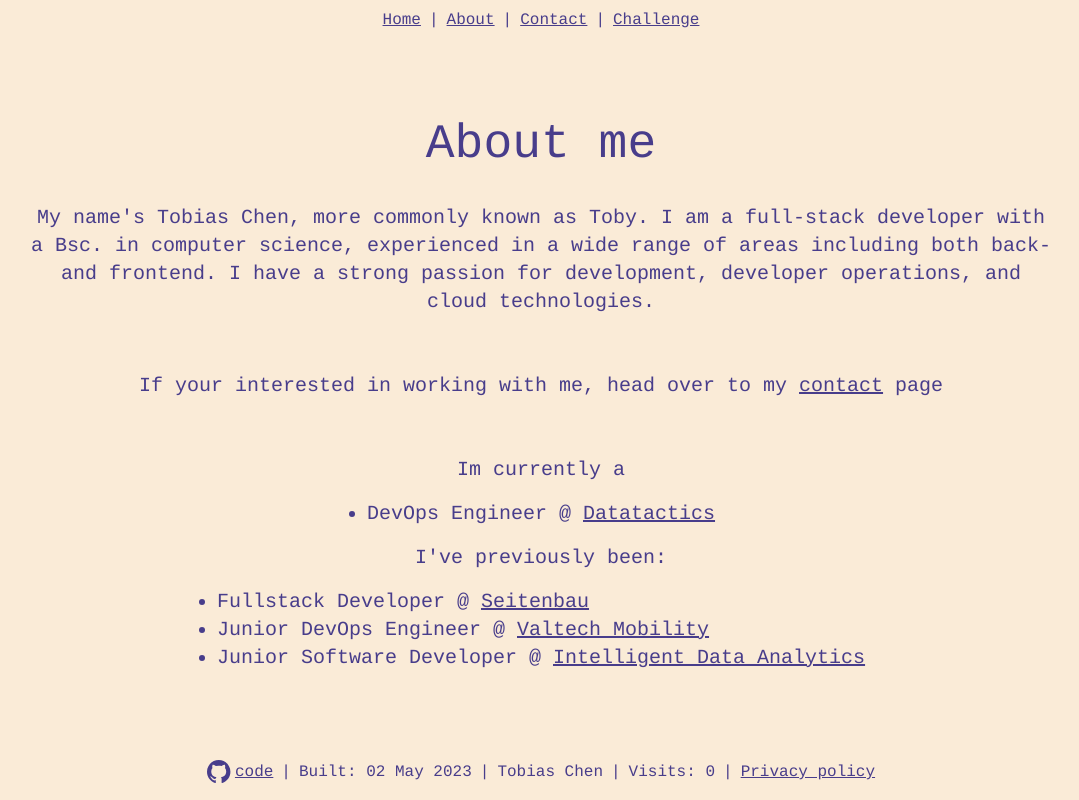
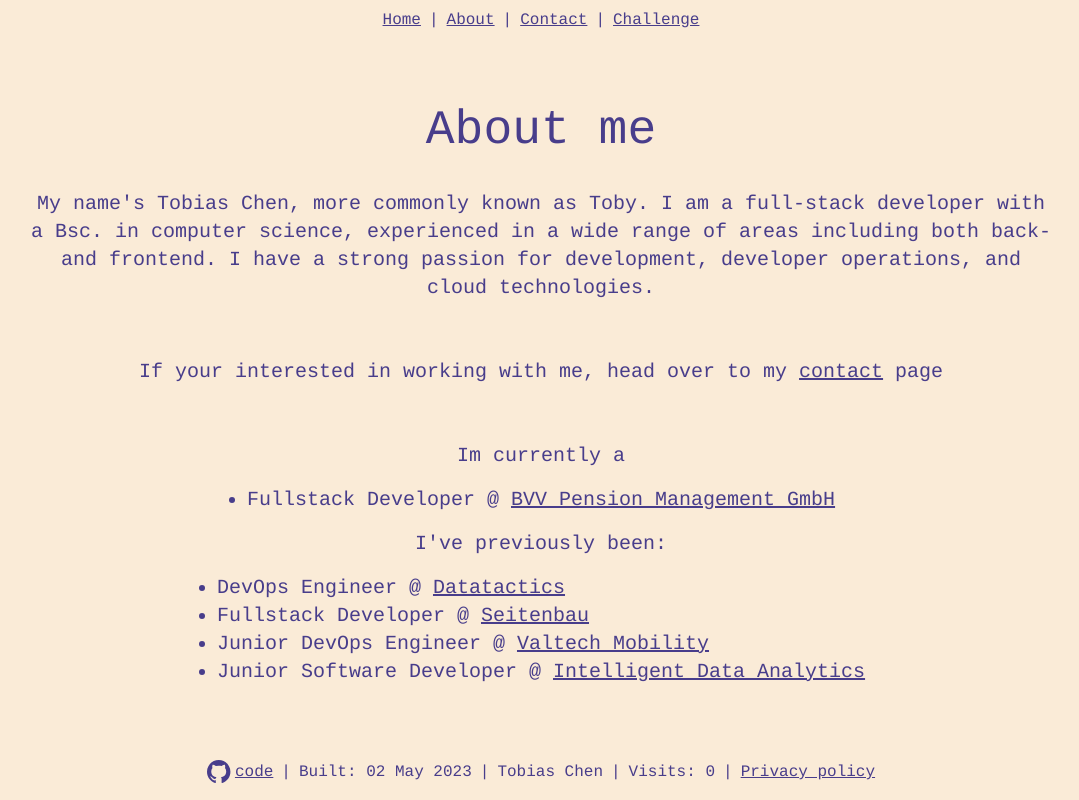
Before and after one commit to TobiasChen/toby-homepage, a React (Vite) app: page /about in a window 1280 px wide. Shown: the whole page, without its empty margins (99-1178 px from the left). Built offline with nearby package versions, Linux system fonts and the light colour scheme; no server answers.

Commit message:
Updated CV

```diff
--- a/src/About.tsx
+++ b/src/About.tsx
@@ -10,21 +10,74 @@ export default function About(prop: { title: string }) {
   return (
     <div className="main flex flex-col justify-center gap-4 grow max-w-5xl ml-12 mr-12">
       <p className=" text-5xl text-center mb-5 font-normal">About me</p>
-      <p className=" text-xl text-center mb-10">My name's Tobias Chen, more commonly known as Toby. I am a full-stack developer with a Bsc. in computer science, experienced in a wide range of areas including both back- and frontend. I have
-       a strong passion for development,  developer operations, and cloud technologies.</p>
-      <p className=" text-xl text-center mb-10">If your interested in working with me, head over to my <Link to={"/contact"}>contact</Link> page</p>
+      <p className=" text-xl text-center mb-10">
+        My name's Tobias Chen, more commonly known as Toby. I am a full-stack
+        developer with a Bsc. in computer science, experienced in a wide range
+        of areas including both back- and frontend. I have a strong passion for
+        development, developer operations, and cloud technologies.
+      </p>
+      <p className=" text-xl text-center mb-10">
+        If your interested in working with me, head over to my{" "}
+        <Link to={"/contact"}>contact</Link> page
+      </p>
       <p className=" text-xl text-center">Im currently a</p>
       <div className="text-center">
         <ul className="text-xl text-left inline-block list-disc">
-          <li>DevOps Engineer @ <a href="https://www.datatactics.de" rel="noopener noreferrer" target="_blank">Datatactics</a></li>
+          <li>
+            Fullstack Developer @{" "}
+            <a
+              href="https://www.bvv.de/"
+              rel="noopener noreferrer"
+              target="_blank"
+            >
+              BVV Pension Management GmbH
+            </a>
+          </li>
         </ul>
       </div>
       <p className=" text-xl text-center">I've previously been:</p>
       <div className="text-center">
         <ul className="text-xl text-left inline-block list-disc">
-            <li>Fullstack Developer @ <a href="https://www.seitenbau.com" rel="noopener noreferrer" target="_blank">Seitenbau</a></li>
-            <li>Junior DevOps Engineer @ <a href="https://www.valtech-mobility.de" rel="noopener noreferrer" target="_blank">Valtech Mobility</a></li>
-            <li>Junior Software Developer @ <a href="https://www.ida-sds.com" rel="noopener noreferrer" target="_blank">Intelligent Data Analytics</a></li>
+          <li>
+            DevOps Engineer @{" "}
+            <a
+              href="https://www.datatactics.de"
+              rel="noopener noreferrer"
+              target="_blank"
+            >
+              Datatactics
+            </a>
+          </li>
+          <li>
+            Fullstack Developer @{" "}
+            <a
+              href="https://www.seitenbau.com"
+              rel="noopener noreferrer"
+              target="_blank"
+            >
+              Seitenbau
+            </a>
+          </li>
+          <li>
+            Junior DevOps Engineer @{" "}
+            <a
+              href="https://www.valtech-mobility.de"
+              rel="noopener noreferrer"
+              target="_blank"
+            >
+              Valtech Mobility
+            </a>
+          </li>
+          <li>
+            Junior Software Developer @{" "}
+            <a
+              href="https://www.ida-sds.com"
+              rel="noopener noreferrer"
+              target="_blank"
+            >
+              Intelligent Data Analytics
+            </a>
+          </li>
         </ul>
       </div>
     </div>
```
